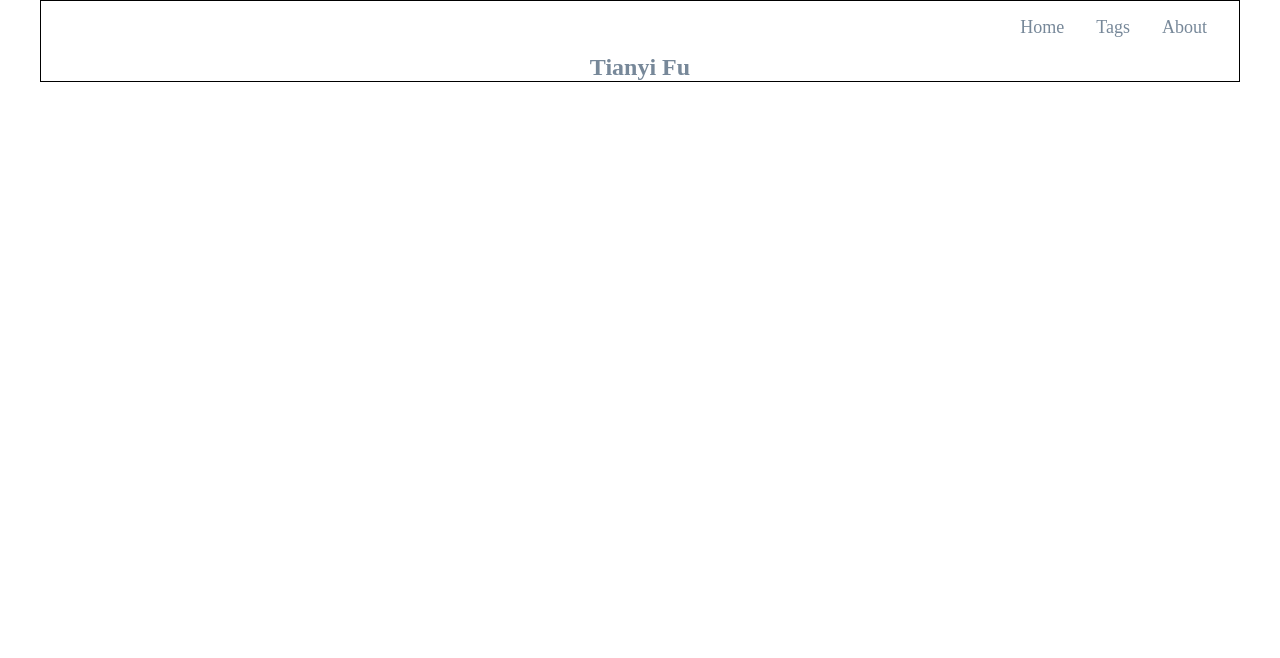
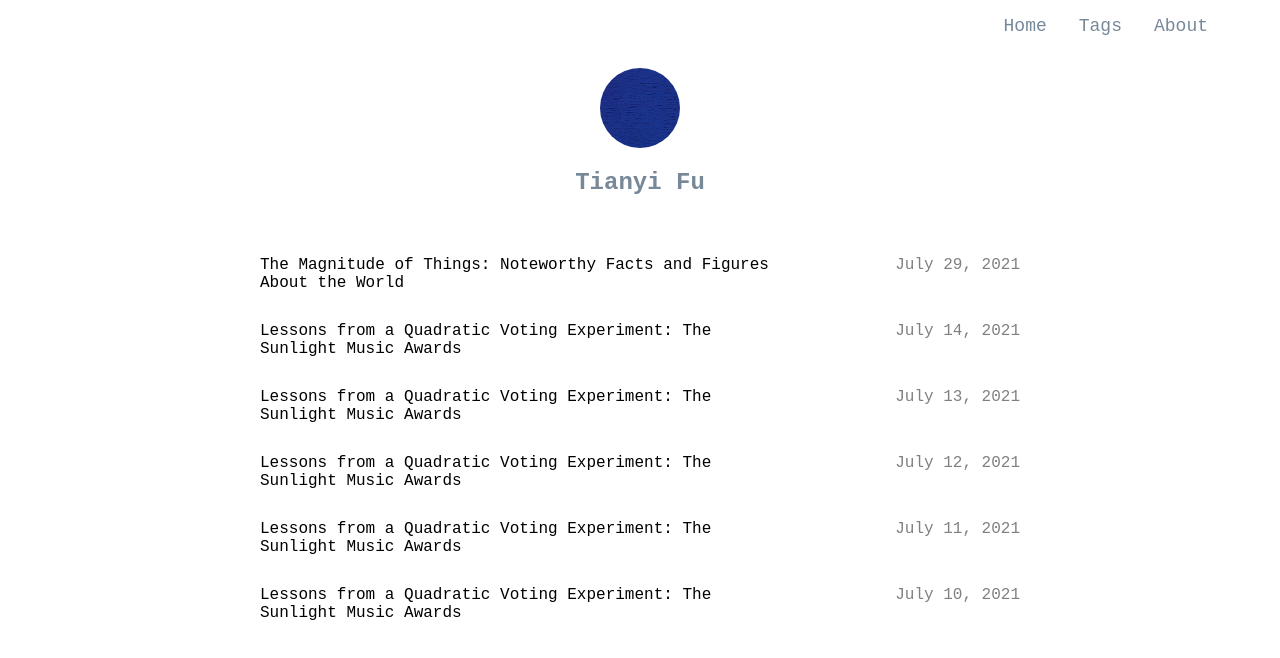
Before and after one commit to tyfu-cc/tyfu-cc.github.io, a website: page index.html in a window 1280 px wide. Drawn offline with Linux system fonts and the light colour scheme.

Commit message:
New commit

```diff
--- a/index.html
+++ b/index.html
@@ -4,28 +4,59 @@
 <html>
     <head>
         <meta charset=“UTF-8”>
-        <meta name="viewport" content="width=device-width, initial-scale=1" />
+        <meta name='viewport' content='width=device-width, initial-scale=1' />
         <title>Tianyi Fu</title>
-        <link rel="stylesheet" type='text/css' href="resources/css/style.css">
+        <link rel='stylesheet' type='text/css' href='resources/css/style.css'>
     </head>
 
     <body>
         <header>
             <nav>
                 <ul>
-                    <li><a href=''>Home</a></li>
+                    <li><a href='index.html'>Home</a></li>
                     <li><a href=''>Tags</a></li>
-                    <li><a href=''>About</a></li>
+                    <li><a href='about.html'>About</a></li>
                 </ul>
             </nav>
         </header>
 
-        <div>
-            <h2>Tianyi Fu</h2>
-        </div>
+        <main>
+            <section class='profile'>
+                <div class='avatar-container'>
+                    <img id='avatar' src='resources/images/avatar.jpeg' />
+                </div>
+                <h2>Tianyi Fu</h2>
+            </section>
 
-        <section>
+            <section class='posts'>
+                <ul>
+                    <li>
+                        <a href=''>The Magnitude of Things: Noteworthy Facts and Figures About the World</a>
+                        <aside class='dates'>July 29, 2021</aside>
+                    </li>
+                    <li>
+                        <a href=''>Lessons from a Quadratic Voting Experiment: The Sunlight Music Awards</a>
+                        <aside class='dates'>July 14, 2021</aside>
+                    </li>
+                    <li>
+                        <a href=''>Lessons from a Quadratic Voting Experiment: The Sunlight Music Awards</a>
+                        <aside class='dates'>July 13, 2021</aside>
+                    </li>
+                    <li>
+                        <a href=''>Lessons from a Quadratic Voting Experiment: The Sunlight Music Awards</a>
+                        <aside class='dates'>July 12, 2021</aside>
+                    </li>
+                    <li>
+                        <a href=''>Lessons from a Quadratic Voting Experiment: The Sunlight Music Awards</a>
+                        <aside class='dates'>July 11, 2021</aside>
+                    </li>
+                    <li>
+                        <a href=''>Lessons from a Quadratic Voting Experiment: The Sunlight Music Awards</a>
+                        <aside class='dates'>July 10, 2021</aside>
+                    </li>
+                </ul>
+            </section>
+        </main>
 
-        </section>
     </body>
 </html>
--- a/resources/css/style.css
+++ b/resources/css/style.css
@@ -9,7 +9,8 @@ body {
     max-width: 1200px;
     margin: 0 auto;
     font-size: 16px;
-    border: 1px solid black;
+    font-family: monospace;
+    /* border: 1px solid black; */
 }
 
 header {
@@ -37,7 +38,61 @@ header nav a {
     color:  lightslategray;
 }
 
-div h2 {
+.profile {
+    margin: 1rem 0;
+}
+
+.profile h2 {
     text-align: center;
     color: lightslategray;
 }
+
+.avatar-container {
+    display: block;
+    text-align: center;
+    margin-bottom: 1rem;
+}
+
+#avatar {
+    width: 80px;
+    border-radius: 50%;
+}
+
+.posts {
+    max-width: 800px;
+    margin: 0 auto;
+    margin-top: 60px;
+    padding: 0 20px;
+}
+
+.posts li {
+    display: flex;
+    justify-content: space-between;
+    list-style: none;
+    margin-bottom: 30px;
+}
+
+.posts li a {
+    width: 70%;
+    text-decoration: none;
+    color: black;
+}
+
+.posts li a:hover {
+    color: lightslategray;
+}
+
+.dates {
+    color: gray;
+}
+
+.about {
+    max-width: 600px;
+    margin: 0 auto;
+    margin-top: 60px;
+    padding: 0 20px;
+}
+
+.about p {
+    text-align: left;
+}
```
Also changed, not shown: about.html (added, +37 -0 lines), package.json (added, +22 -0 lines), resources/images/avatar.jpeg (added), 3 other files.
